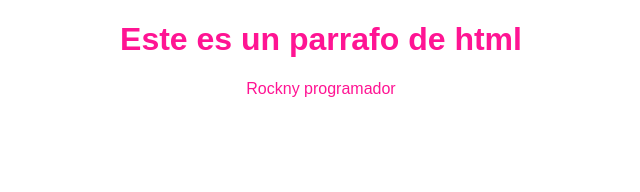
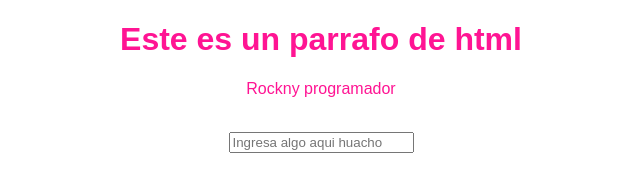
Before and after one commit to chrockny/hyperblog, a plain HTML site: page blogpost.html in a window 1280 px wide. Shown: the whole page, without its empty margins (319-959 px from the left). Drawn offline with Linux system fonts and the light colour scheme.

Commit message:
Cambios al archivo  blogpost.html

```diff
--- a/blogpost.html
+++ b/blogpost.html
@@ -9,7 +9,11 @@
 </head>
 <body>
     <h1>Este es un parrafo de html</h1>
-    <p>Rockny programador</p>
+    <p>Rockny programador</p><br>
+    <form>
+        <input type="text" placeholder="Ingresa algo aqui huacho">
+
+    </form>
 
 </body>
 </html>
```
